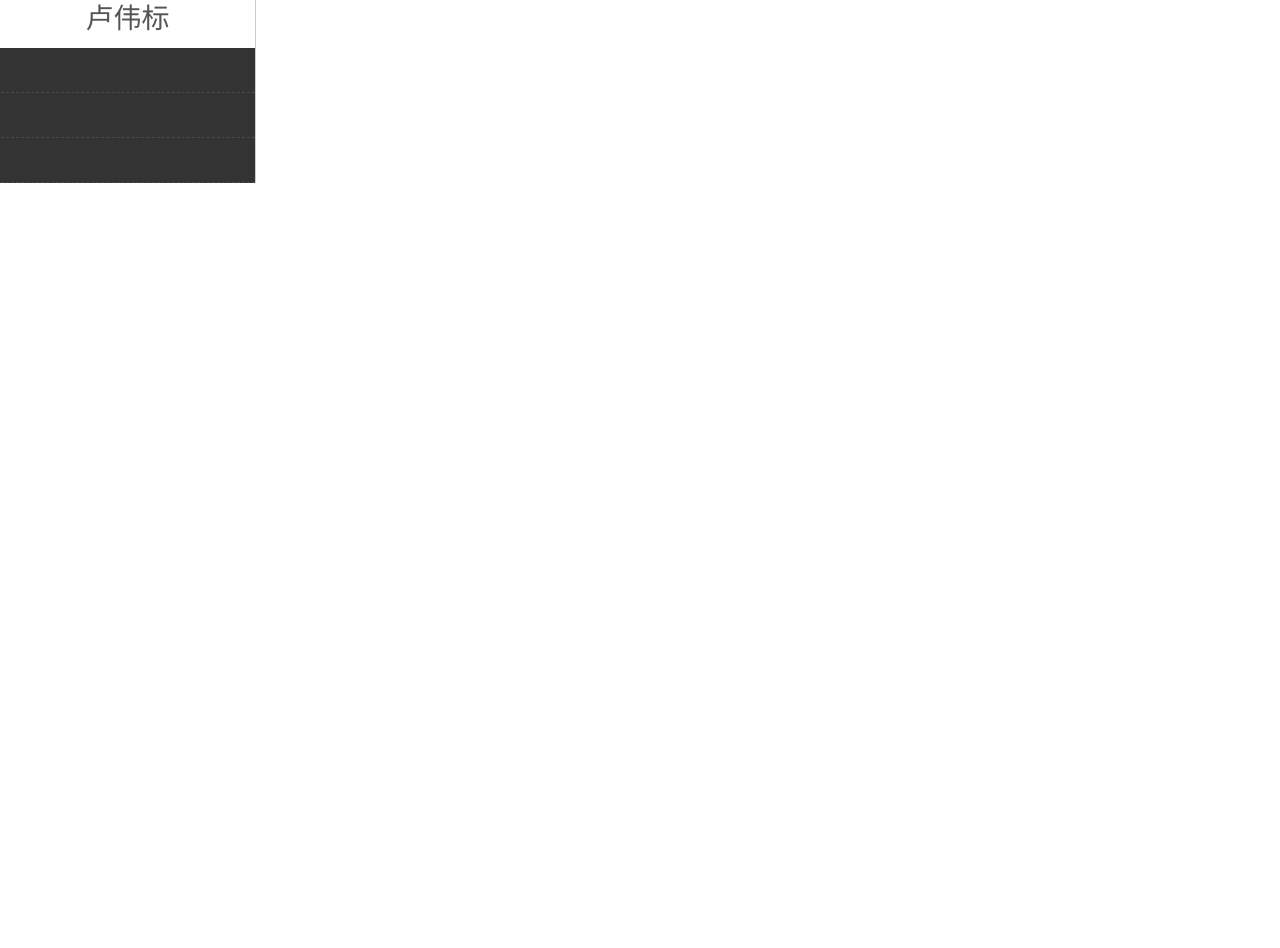
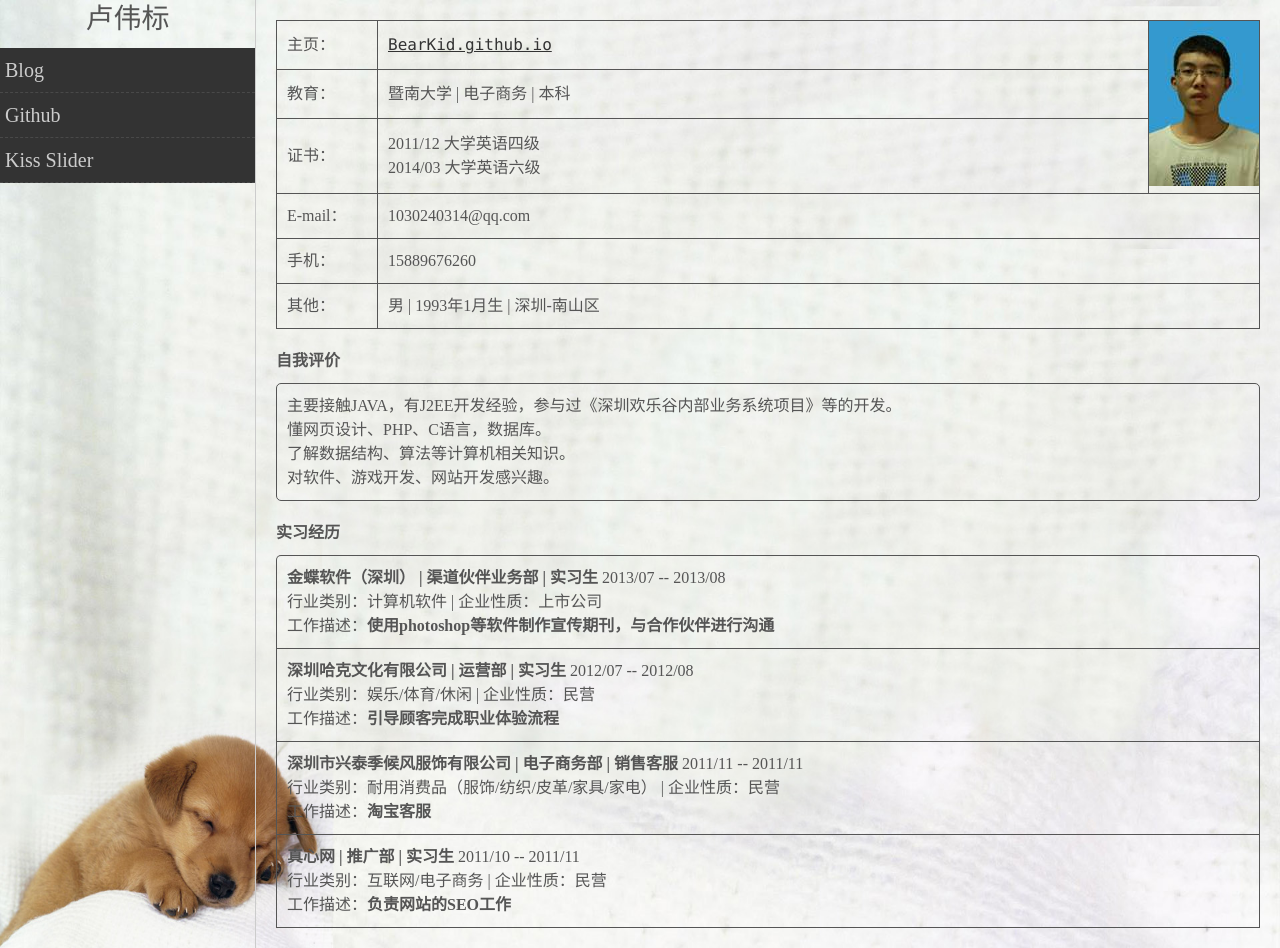
Before and after one commit to BearKid/BearKid.github.io, a plain HTML site: page index.html in a window 1280 px wide. Drawn offline with Linux system fonts and the light colour scheme.

Commit message:
Update index.html

```diff
--- a/index.html
+++ b/index.html
@@ -225,7 +225,7 @@ setTimeout(function(){
 	content.css({
 		"width":content.width(),
 		"visibility":"visible",
-		"margin-left":100%,
+		"margin-left":"100%",
 	}).animate({"margin-left":0},slideSpeed);
 },slideSpeed);
 setTimeout(function(){
```
